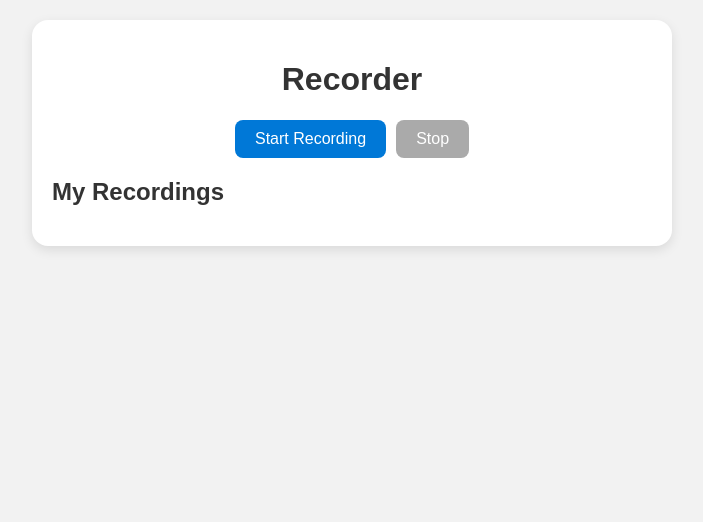
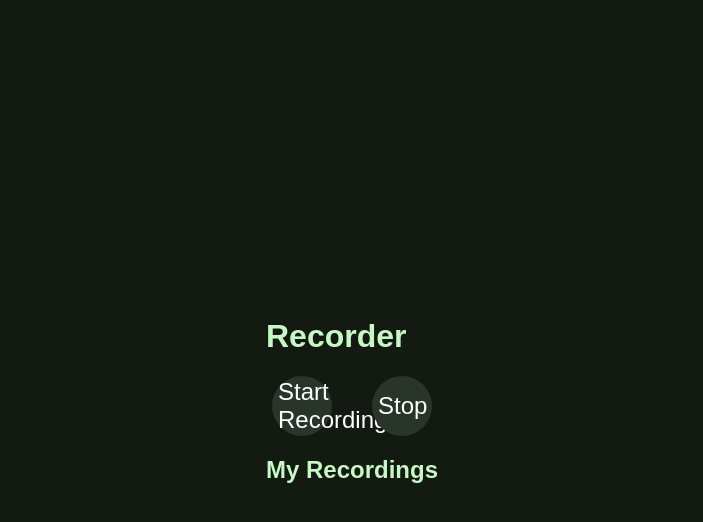
Before and after one commit to Tuanphong3108/recoder, a plain HTML site: page index.html in a window 1280 px wide. Shown: the whole page, without its empty margins (288-991 px from the left). Drawn offline with Linux system fonts and the light colour scheme.

Commit message:
Update style.css

```diff
--- a/style.css
+++ b/style.css
@@ -1,54 +1,54 @@
 body {
-  font-family: Arial, sans-serif;
-  background: #f2f2f2;
-  color: #333;
   margin: 0;
-  padding: 20px;
+  font-family: "Arial", sans-serif;
+  background: #121a11; /* xanh đen kiểu ChromeOS */
+  color: #c8f7c5;
+  height: 100vh;
+  display: flex;
+  justify-content: center;
+  align-items: center;
 }
 
-.app {
-  max-width: 600px;
-  margin: auto;
-  background: white;
-  padding: 20px;
-  border-radius: 16px;
-  box-shadow: 0 4px 12px rgba(0,0,0,0.1);
+.screen {
+  text-align: center;
 }
 
-h1 {
-  text-align: center;
+.illustration {
+  margin-bottom: 40px;
+  color: #9acd8f;
+}
+
+.hint {
+  font-size: 14px;
+  margin-bottom: 10px;
+  color: #cde9cd;
 }
 
 .controls {
   display: flex;
   justify-content: center;
-  gap: 10px;
-  margin-bottom: 20px;
+  gap: 40px;
+  margin-bottom: 10px;
 }
 
-button {
-  padding: 10px 20px;
+.controls button {
+  width: 60px;
+  height: 60px;
+  border-radius: 50%;
   border: none;
-  border-radius: 8px;
-  background: #0078d7;
-  color: white;
-  font-size: 16px;
+  background: #2a3529;
+  color: #fff;
+  font-size: 24px;
   cursor: pointer;
 }
 
-button:disabled {
-  background: #aaa;
-  cursor: not-allowed;
+#recordBtn {
+  background: #4b2d2d;
+  font-size: 28px;
+  color: red;
 }
 
-.recordings ul {
-  list-style: none;
-  padding: 0;
+.label {
+  font-size: 14px;
+  color: #bfbfbf;
 }
-
-.recordings li {
-  margin: 10px 0;
-  background: #fafafa;
-  padding: 10px;
-  border-radius: 8px;
-}
```
